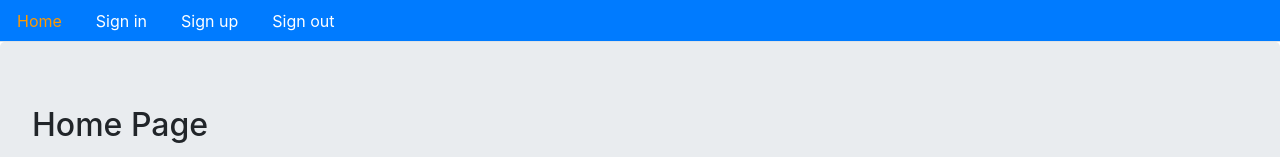
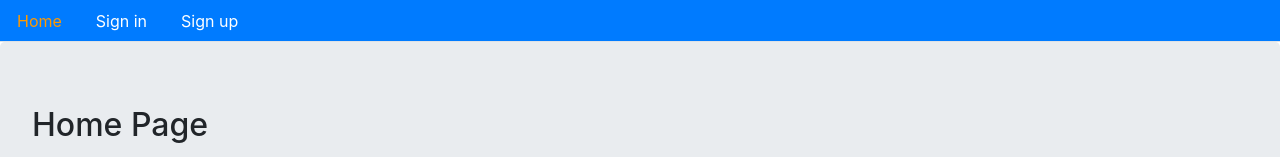
Before and after one commit to TrieuBui1006/e-commerce-learning-frontend, a React (Create React App) app: page / in a window 1280 px wide. Shown: the top 157 px of the page. Built offline with nearby package versions, Linux system fonts and the light colour scheme.

Commit message:
user authentication

```diff
--- a/src/auth/index.js
+++ b/src/auth/index.js
@@ -55,3 +55,14 @@
     }
   }
 }
+
+export const isAuthenticated = () => {
+  if (typeof window == 'undefined') {
+    return false
+  }
+  if (localStorage.getItem('jwt')) {
+    return JSON.parse(localStorage.getItem('jwt'))
+  } else {
+    return false
+  }
+}
--- a/src/core/Menu.js
+++ b/src/core/Menu.js
@@ -1,6 +1,6 @@
 import React from 'react'
 import { Link, withRouter } from 'react-router-dom'
-import { signout } from '../auth'
+import { signout, isAuthenticated } from '../auth'
 
 const isActive = (history, path) => {
   if (history.location.pathname === path) {
@@ -19,6 +19,8 @@
             Home
           </Link>
         </li>
+        {!isAuthenticated() && (
+          <>
             <li className="nav-item">
               <Link
                 className="nav-link"
@@ -37,6 +39,9 @@
                 Sign up
               </Link>
             </li>
+          </>
+        )}
+        {isAuthenticated() && (
           <li className="nav-item">
             <span
               className="nav-link"
@@ -50,6 +55,7 @@
               Sign out
             </span>
           </li>
+        )}
       </ul>
     </div>
   )
```
Also changed, not shown: 1 other file (tests, documents, lock files or other folders). Lines whose indentation alone changed are shown as unchanged.
